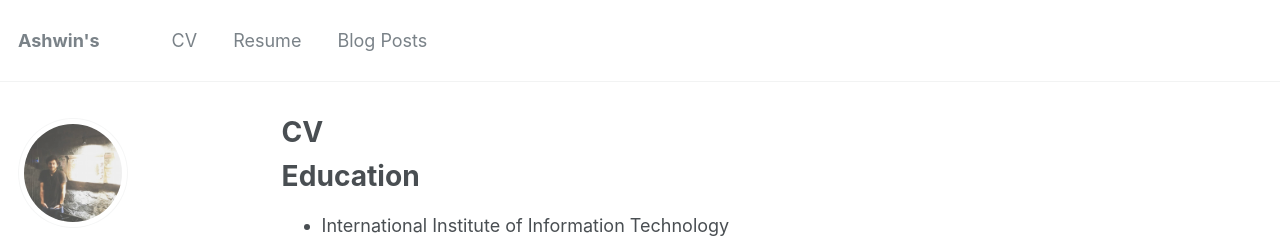
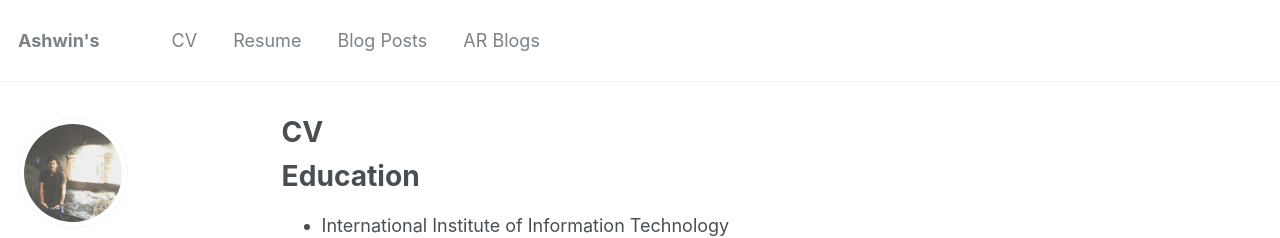
Before and after one commit to ashwinpathak20/ashwinpathak20.github.io, a Jekyll site: the page built from _pages/cv.md, in a window 1280 px wide and 900 px high. Shown: the top 238 px of the window. Built offline with Jekyll 4.4.1, drawn with Linux system fonts in a browser that asks for light colours.

Commit message:
adding ar-blogs header

```diff
--- a/_data/navigation.yml
+++ b/_data/navigation.yml
@@ -9,3 +9,6 @@ main:
 
   - title: "Blog Posts"
     url: /year-archive/
+
+  - title: "AR Blogs"
+    url: /ar-blogs/
```
